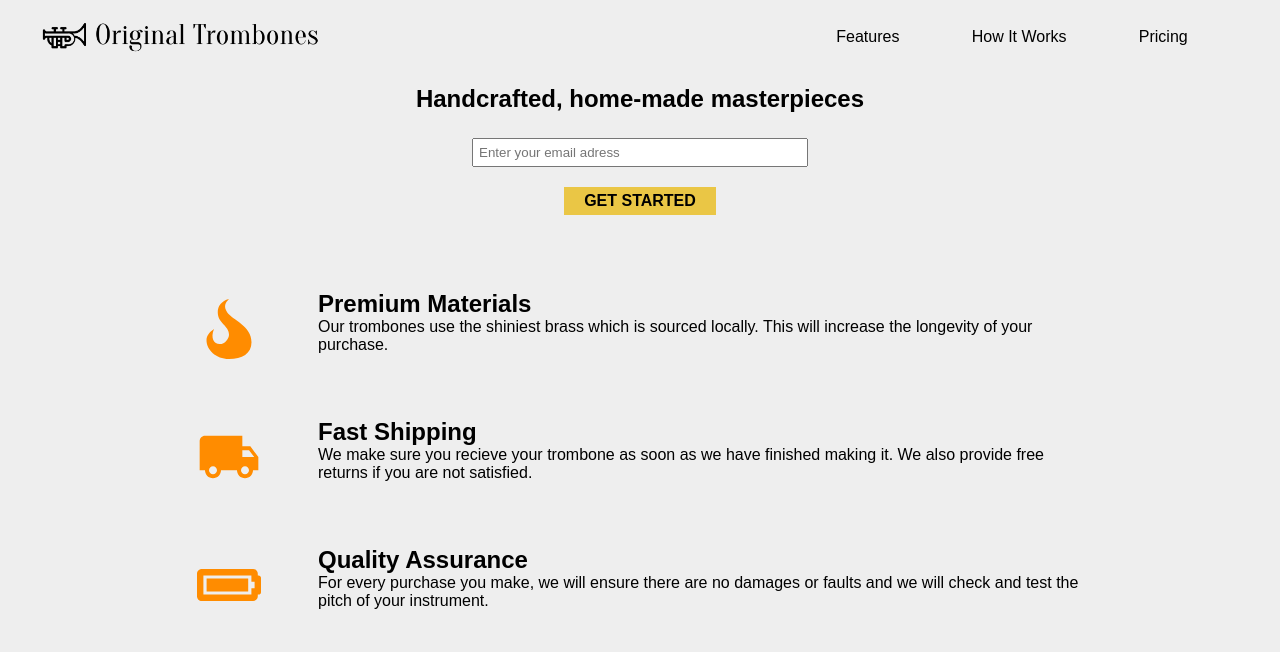
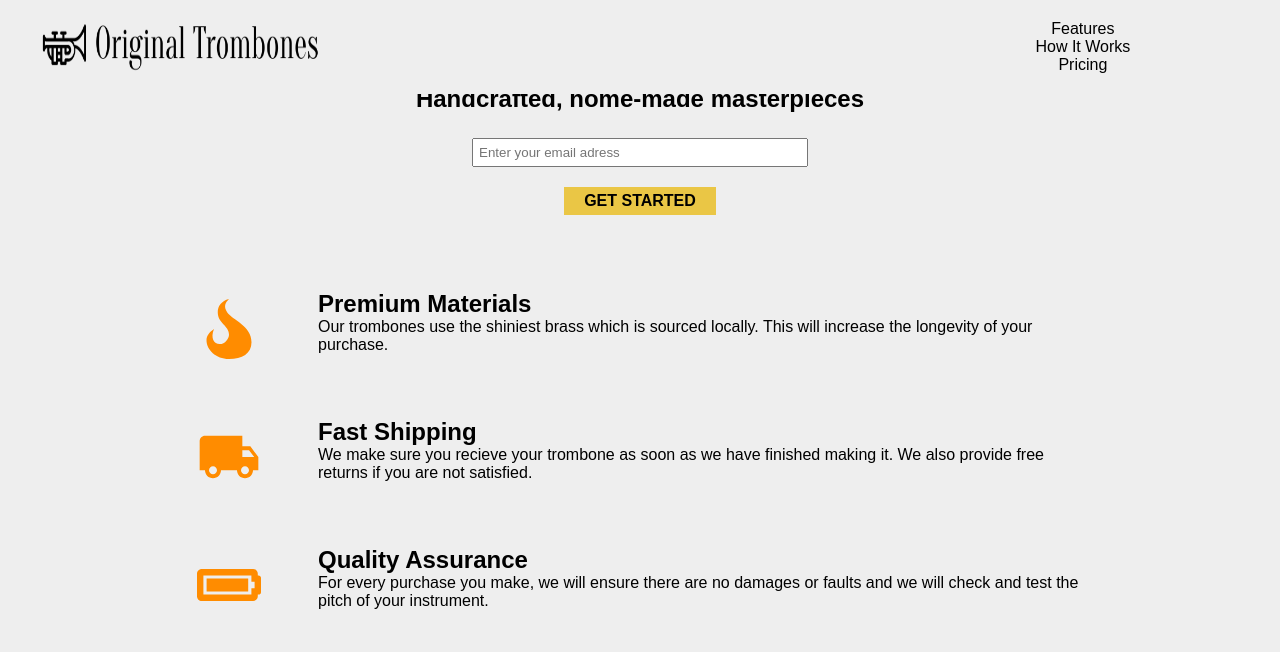
Before and after one commit to KrokoNinja/fcc-product-landing-page, a plain HTML site: page index.html in a window 1280 px wide. Shown: the top 652 px of the page. Drawn offline with Linux system fonts and the light colour scheme.

Commit message:
continuing styling the media query

```diff
--- a/index.html
+++ b/index.html
@@ -9,11 +9,13 @@
 	</head>
 	<body>
 		<header id="header">
-			<img
-				src="img/original_trombones_logo.png"
-				alt="Original Trombones Logo"
-				id="header-img"
-			/>
+			<div class="img-wrapper">
+				<img
+					src="img/original_trombones_logo.png"
+					alt="Original Trombones Logo"
+					id="header-img"
+				/>
+			</div>
 			<nav id="nav-bar">
 				<a href="#features" class="nav-link">Features</a>
 				<a href="#how_it_works" class="nav-link">How It Works</a>
--- a/styles.css
+++ b/styles.css
@@ -10,7 +10,7 @@ body {
 }
 
 main {
-	margin-top: 85px;
+	margin-top: 150px;
 }
 
 ul {
@@ -19,6 +19,12 @@ ul {
 
 li {
     margin: 0 0 10px 0;
+}
+
+.img-wrapper {
+    width: 100%;
+    display: flex;
+    justify-content: center;
 }
 
 .nav-link {
@@ -85,13 +91,12 @@ li {
 }
 
 #header {
-	display: flex;
-	justify-content: space-between;
+	display: block;
 	position: fixed;
 	background-color: #eeeeee;
 	top: 0;
 	width: 100%;
-	margin: 0;
+	margin: 0 auto;
 	padding: 20px;
 	z-index: 99;
 }
@@ -103,8 +108,9 @@ li {
 #nav-bar {
 	display: flex;
 	align-items: center;
-	width: 40%;
-	justify-content: space-evenly;
+	width: 100%;
+	justify-content: center;
+    flex-direction: column;
 }
 
 #start {
@@ -169,6 +175,33 @@ li {
 }
 
 @media  (min-width: 800px) {
+    main {
+        margin-top: 85px;
+    }
+
+    .img-wrapper {
+        justify-content: flex-start;
+    }
+
+    #header {
+        display: flex;
+        justify-content: space-between;
+        position: fixed;
+        background-color: #eeeeee;
+        top: 0;
+        width: 100%;
+        margin: 0;
+        padding: 20px;
+        z-index: 99;
+    }
+
+    #nav-bar {
+        display: flex;
+        align-items: center;
+        width: 40%;
+        justify-content: space-evenly;
+    }
+
     #pricing {
         display: grid;
         grid-template-columns: 1fr 1fr 1fr;
@@ -176,3 +209,7 @@ li {
         max-width: 900px;
     }
 }
+
+@media (min-width: 600px) {
+
+}
```
